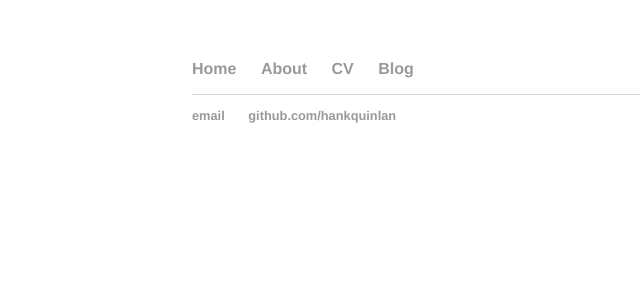
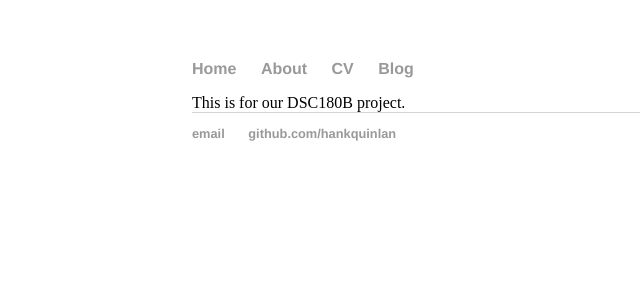
Before and after one commit to rachelluoyt/rachelluoyt.github.io, a Jekyll site: the page built from index.html, in a window 1280 px wide. Shown: the top 300 px of the page, without its empty margins (0-640 px from the left). Built offline with Jekyll 4.4.1, drawn with Linux system fonts in a browser that asks for light colours.

Commit message:
Update index.html

```diff
--- a/index.html
+++ b/index.html
@@ -1,4 +1,5 @@
 ---
 layout: default
-title: Hank Quinlan, Horrible Cop
+title: On Evaluating the Robustness of Language Models with Tuning
 ---
+This is for our DSC180B project.
```
